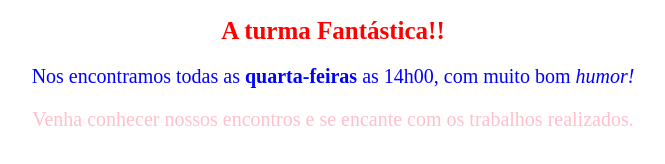
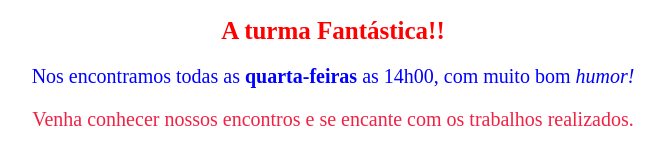
Before and after one commit to Ludrielli/turmaF, a plain HTML site: page index.html in a window 1280 px wide. Shown: the whole page, without its empty margins (307-972 px from the left). Drawn offline with Linux system fonts and the light colour scheme.

Commit message:
pink escuro

```diff
--- a/style.css
+++ b/style.css
@@ -10,6 +10,6 @@
 }
 .textoo{
     font-size: 20px;
-    color: pink;
+    color: rgb(241, 33, 68);
     text-align: center;
 }
```
